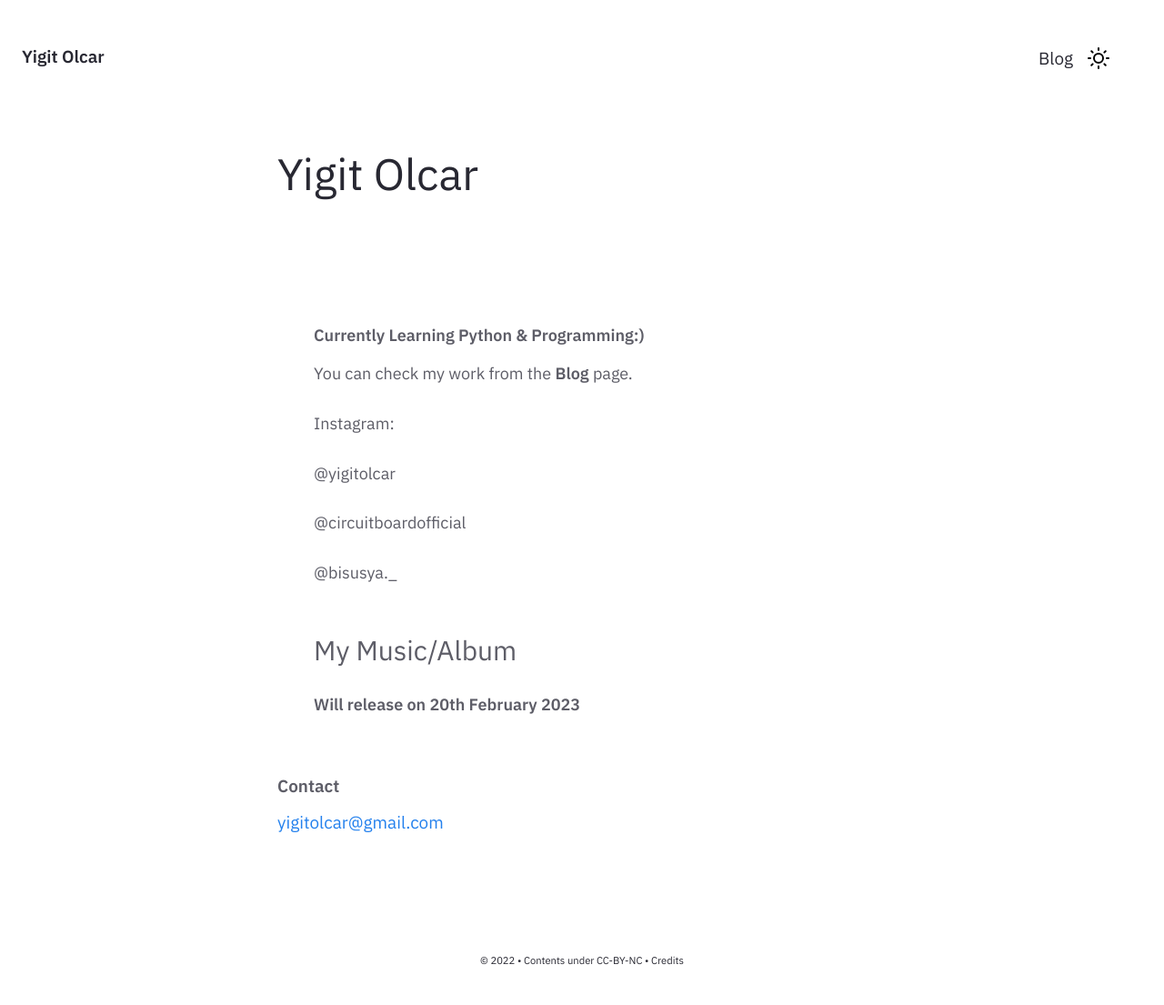
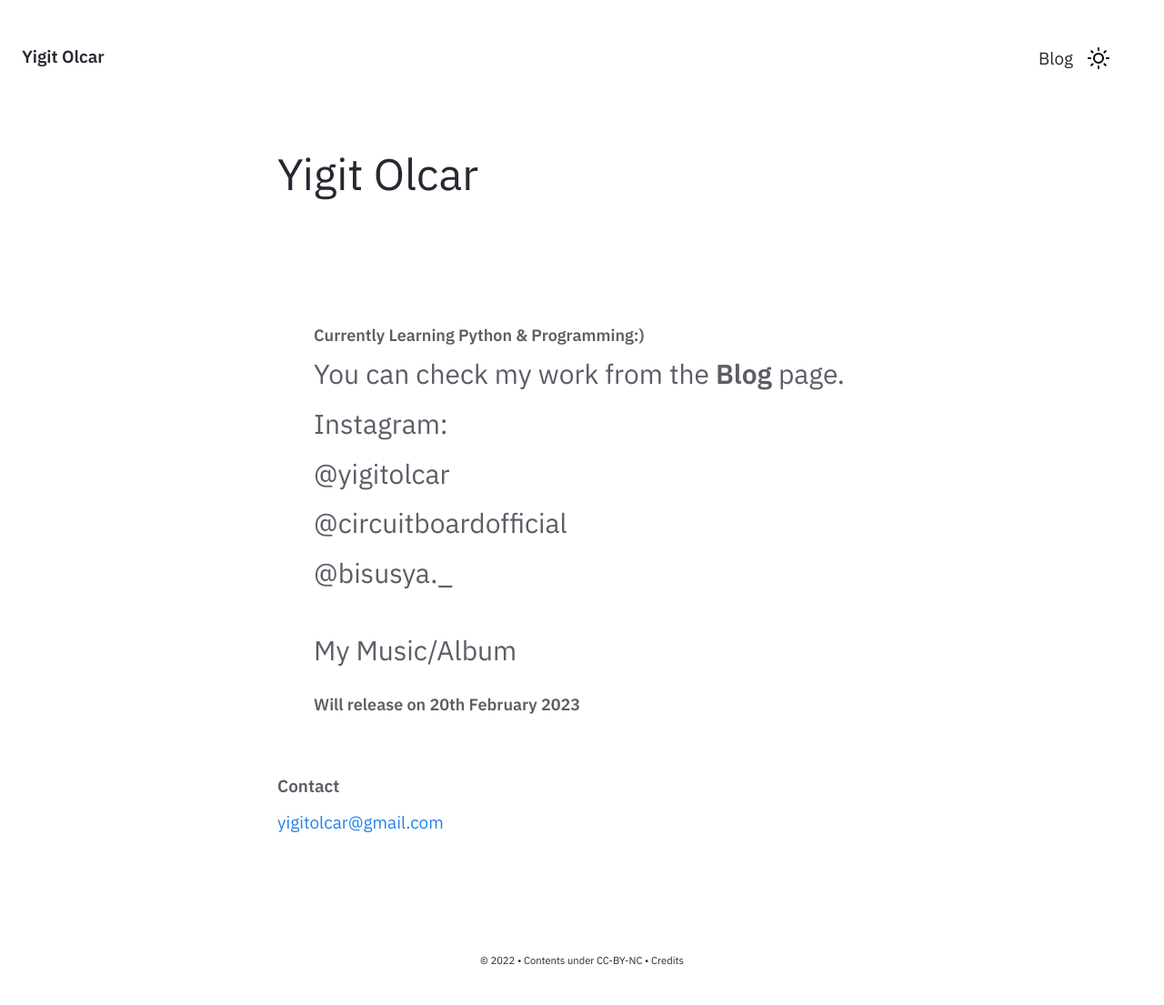
Before and after one commit to RedStoutheart/redstoutheart.github.io, a Jekyll site: the page built from pages/index.md, in a window 1280 px wide. Shown: the whole page at 91% size. Built offline with Jekyll 4.4.1, drawn with Linux system fonts in a browser that asks for light colours.

Commit message:
Font Size Fix

```diff
--- a/_includes/Homepage.html
+++ b/_includes/Homepage.html
@@ -3,14 +3,13 @@
     <div class="home-sub-text"> <h3>
 <br>
     <ul>
-        <font size="+1">
-            <b>Currently Learning Python & Programming:)</b>
+            <font size="+1"><b>Currently Learning Python & Programming:)</b></font>
 
             <li>You can check my work from the <b>Blog</b> page.</li>
             <li>Instagram:</li>
             <li>@yigitolcar</li>
             <li>@circuitboardofficial</li>
-            <li>@bisusya._</li></font>
+            <li>@bisusya._</li>
         </ul>
         <ul>
         <li>My Music/Album</li>
```
